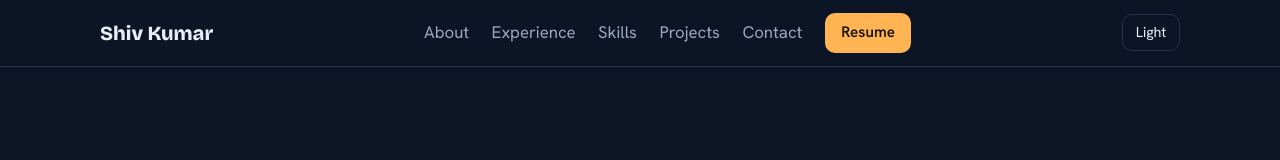
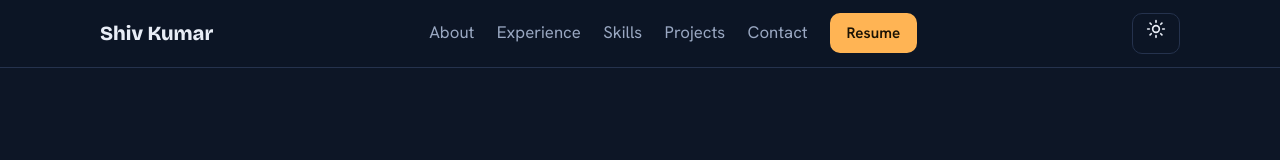
Before and after one commit to Shiv-96/Shiv-96.github.io, a React (Vite) app: page / in a window 1280 px wide. Shown: the top 160 px of the page. Built offline with nearby package versions, Linux system fonts and the light colour scheme.

Commit message:
Add theme toggle and menu icons to Navbar

```diff
--- a/src/components/Navbar.jsx
+++ b/src/components/Navbar.jsx
@@ -1,6 +1,14 @@
 import { useState } from 'react'
 import { profile } from '../data.js'
 const links = ['about', 'experience', 'skills', 'projects', 'contact']
+const Svg = ({ children }) => (
+  <svg width="20" height="20" viewBox="0 0 24 24" fill="none" stroke="currentColor" strokeWidth="2" strokeLinecap="round" strokeLinejoin="round" aria-hidden="true">{children}</svg>
+)
+const Sun = () => <Svg><circle cx="12" cy="12" r="4" /><path d="M12 2v2M12 20v2M4.9 4.9l1.4 1.4M17.7 17.7l1.4 1.4M2 12h2M20 12h2M4.9 19.1l1.4-1.4M17.7 6.3l1.4-1.4" /></Svg>
+const Moon = () => <Svg><path d="M21 12.8A9 9 0 1 1 11.2 3a7 7 0 0 0 9.8 9.8z" /></Svg>
+const Bars = () => <Svg><path d="M3 6h18M3 12h18M3 18h18" /></Svg>
+const Close = () => <Svg><path d="M6 6l12 12M18 6L6 18" /></Svg>
+
 export default function Navbar({ theme, toggle }) {
   const [open, setOpen] = useState(false)
   return (
@@ -13,8 +21,12 @@ export default function Navbar({ theme, toggle }) {
         <a className="btn sm" href={profile.resume} target="_blank" rel="noreferrer">Resume</a>
       </nav>
       <div className="nav-actions">
-        <button className="icon" onClick={toggle} aria-label="Switch theme">{theme === 'dark' ? 'Light' : 'Dark'}</button>
-        <button className="icon burger" onClick={() => setOpen(!open)} aria-label="Open menu" aria-expanded={open}>Menu</button>
+        <button className="icon" onClick={toggle} aria-label={theme === 'dark' ? 'Switch to light theme' : 'Switch to dark theme'}>
+          {theme === 'dark' ? <Sun /> : <Moon />}
+        </button>
+        <button className="icon burger" onClick={() => setOpen(!open)} aria-label={open ? 'Close menu' : 'Open menu'} aria-expanded={open}>
+          {open ? <Close /> : <Bars />}
+        </button>
       </div>
     </header>
   )
```
